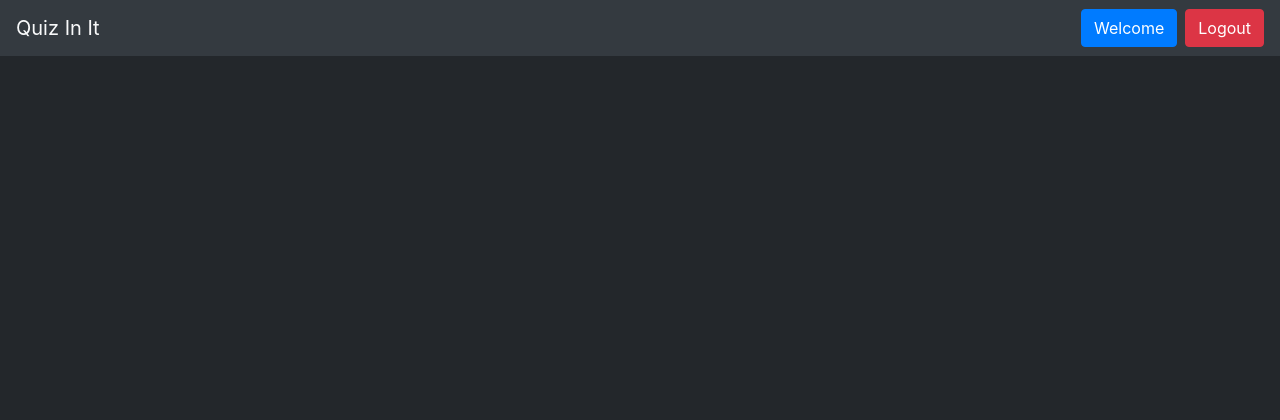
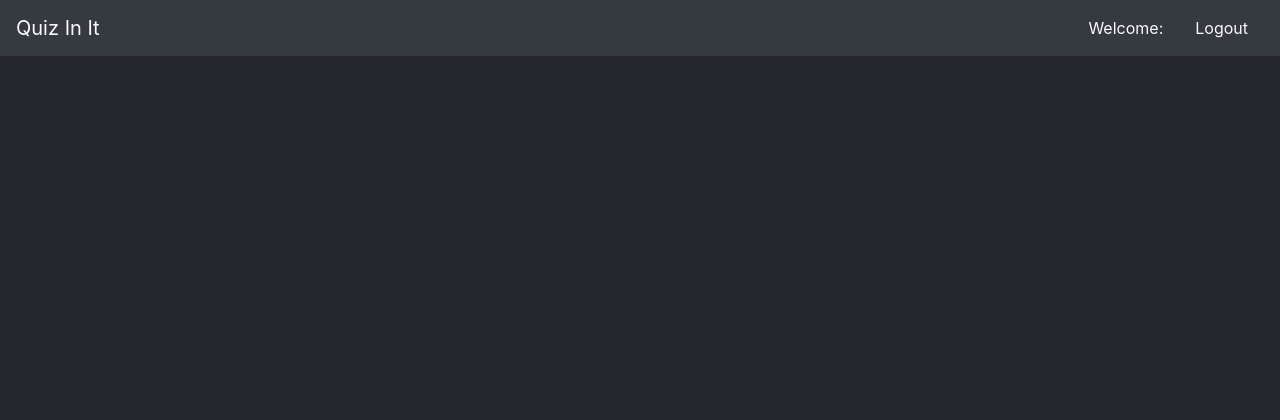
Before and after one commit to kennethsillo/feb_pd, a PHP site: page /loggedin.php in a window 1280 px wide. Shown: the top 420 px of the page. Run offline with PHP 8.4, Linux system fonts and the light colour scheme.

Commit message:
index-roy

```diff
--- a/loggedin.php
+++ b/loggedin.php
@@ -12,8 +12,8 @@
     <nav class="navbar navbar-light bg-dark justify-content-between">
       <a class="navbar-brand text-light" href="index.php">Quiz In It</a>
         <form class="form-inline">
-            <button class="btn btn-primary my-2 my-sm-0" type="submit">Welcome</button>
-            <button class="btn btn-danger my-2 my-sm-0 ml-2" type="submit">Logout</button>
+            <a class="nav-link text-light" href="">Welcome:<?php  ?></a>
+            <a class="nav-link text-light" href="index.php">Logout</a>
         </form>
     </nav>
 
```
